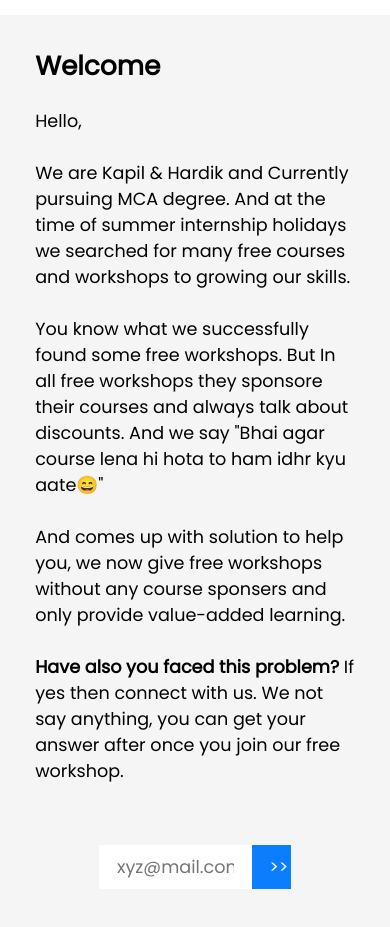
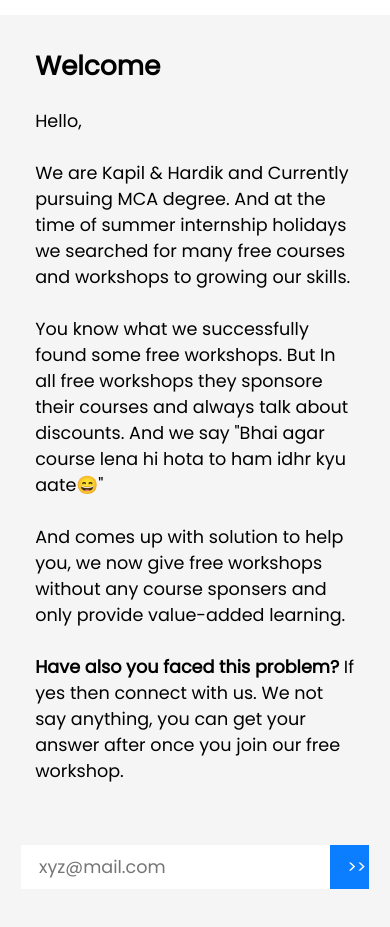
Before and after one commit to kapilBaser/Skills, a plain HTML site: page index.html in a window 390 px wide. Shown: the part 67-994 px from the top of the page. Drawn offline with Linux system fonts and the light colour scheme.

Commit message:
Update main.css

```diff
--- a/main.css
+++ b/main.css
@@ -128,11 +128,15 @@ h1{
     html{
         font-size: 1.1rem;
     }
+    input{
+        width: 70%;
+    }
     .detail{
         padding: .5em 2em;
     }
     .cel{
         padding-right: 2em;
         padding-left: 2em;
+    }
 
 }
```
